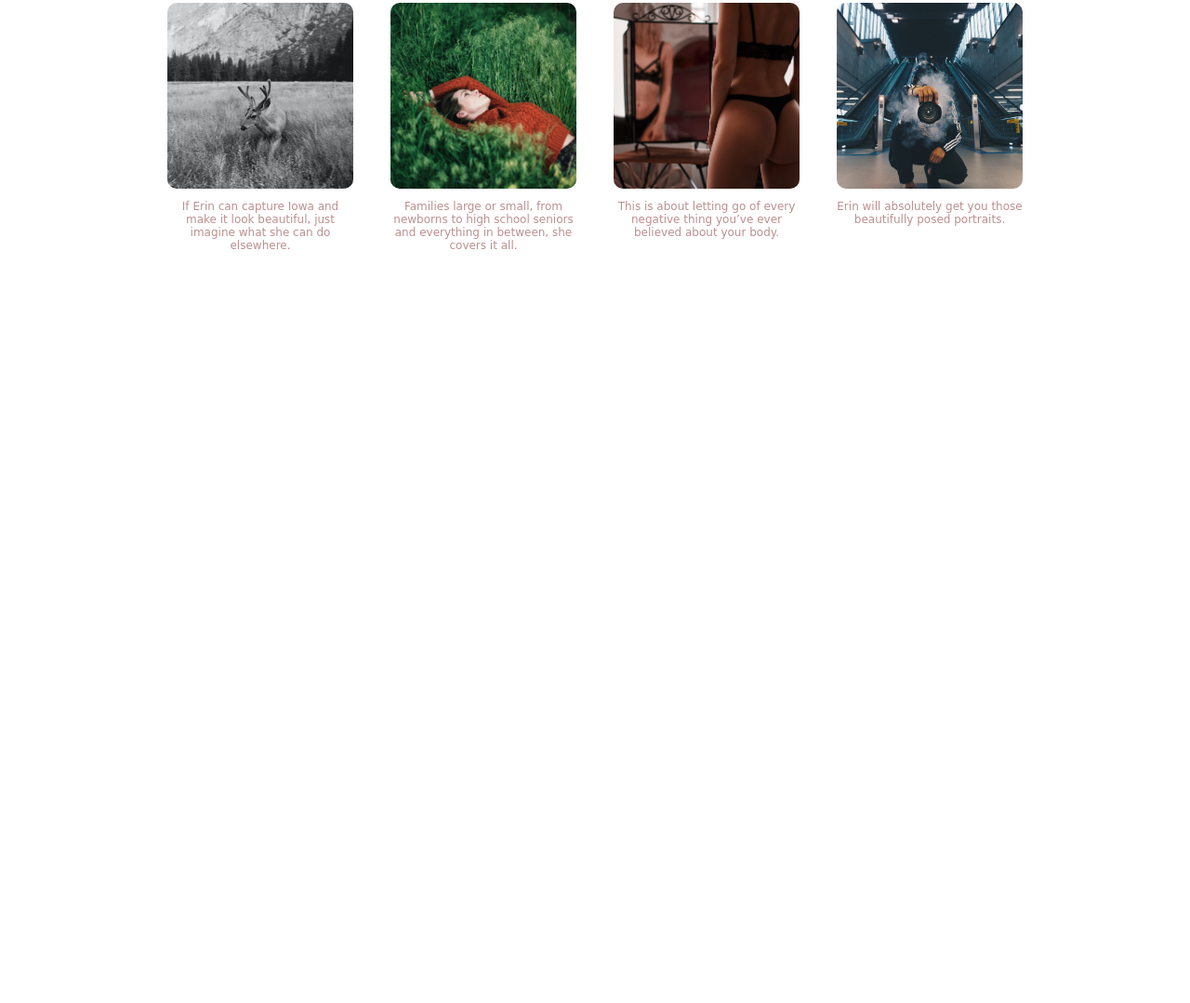
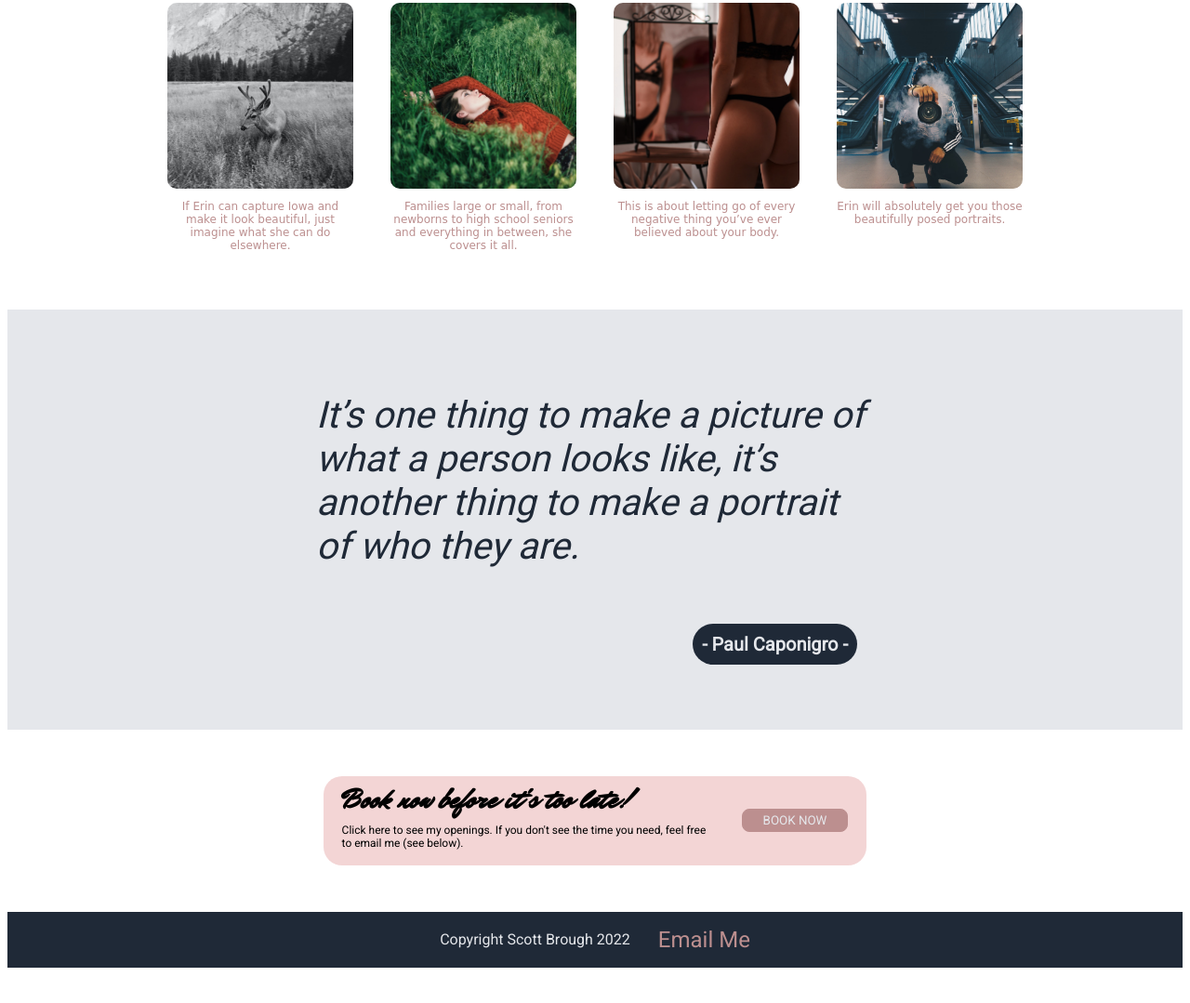
Before and after one commit to scbrough/odin-landing-page, a plain HTML site: page index.html in a window 1280 px wide. Shown: the part 665-1744 px from the top of the page at 93% size. Before the commit the page ends 998 px from the top, so only its background shows below. Drawn offline with Linux system fonts and the light colour scheme; a web font is replaced by a local one.

Commit message:
Finish final code on first draft

```diff
--- a/css/style.css
+++ b/css/style.css
@@ -11,7 +11,7 @@
   background-color: #1F2937;
   display: flex;
   flex-direction: column;
-  padding: 0 100px;
+  padding: 0 75px;
 }
 
 .topcontainer,
@@ -52,6 +52,7 @@ h1 {
 .header img {
   height: auto;
   width: 400px;
+  border-radius: 10px;
 }
 
 .info {
@@ -79,7 +80,7 @@ button {
 .secondcontainer {
   margin-bottom: 100px;
   justify-content: center;
-  gap: 200px;
+  gap: 150px;
 }
 
 .impinfo img {
@@ -105,21 +106,98 @@ button {
 .portfolio {
   text-align: center;
   color: rosybrown;
+  margin-bottom: 50px;
 }
 
 .portcont {
   display: flex;
   gap: 40px;
   justify-content: center;
+  flex-wrap: wrap;
 }
 
-.middle p {
+.middle .portfolio p {
   font-size: 12px;
   max-width: 200px;
-  font-family: 'Cedarville Cursive', cursive;;
+  font-family: 'Cedarville Cursive', cursive;
 }
 
 .impinfo {
   display: flex;
   flex-direction: column;
 }
+
+.quote {
+  background-color: #E5E7EB;
+  padding: 50px;
+  display: flex;
+  flex-direction: column;
+  justify-content: center;
+  align-items: center;
+  font-size: 40px;
+  color: #1F2937;
+  font-style: italic;
+  font-weight: lighter;
+}
+
+.quote p {
+  max-width: 600px;
+}
+
+#reference {
+  font-size: 20px;
+  font-style: normal;
+  align-self: flex-end;
+  padding: 10px;
+  margin-right: 300px;
+  font-weight: 900;
+  background-color: #1F2937;
+  border-radius: 100px;
+  color: #E5E7EB;
+}
+.banner {
+  display: flex;
+  justify-content: center;
+}
+
+.inner {
+  display: flex;
+  justify-content: center;
+  align-items: center;
+  gap: 30px;
+  margin: 50px;
+  background-color: rgb(243, 213, 213);
+  border-radius: 20px;
+  flex-wrap: wrap;
+  max-width: fit-content;
+  padding: 5px 20px;
+}
+
+.leftside h2{
+  font-family: 'Mr Dafoe', cursive;
+  font-size: 30px;
+  margin: 0;
+}
+
+.leftside p {
+  margin-top: 5px;
+  font-size: 12px;
+  max-width: 400px
+}
+
+.footer {
+  background-color: #1F2937;
+  color: #E5E7EB;
+  display: flex;
+  justify-content: center;
+  align-items: center;
+  gap: 5px;;
+  margin-left: auto;
+  font-size: 16px;
+}
+
+.separate a {
+  margin-left: 25px;
+  color: rosybrown;
+  font-size: 24px;
+}
--- a/index.html
+++ b/index.html
@@ -59,10 +59,23 @@
       </div>
     </div>
     <div class="quote">
-
+      <p>It’s one thing to make a picture of what a person looks like, it’s another thing to make a portrait of who they are.</p>
+      <p id="reference">- Paul Caponigro -</p>
     </div>
     <div class="banner">
-
+      <div class="inner">
+        <div class="leftside">
+          <h2>Book now before it's too late!</h2>
+          <p>Click here to see my openings. If you don't see the time you need, feel free to email me (see below).</p>
+        </div>
+        <div class="rightside">
+          <button>BOOK NOW</button>
+        </div>
+      </div>
+    </div>
+    <div class="footer">
+      <p>Copyright Scott Brough 2022</p>
+      <p class="separate"><a href="#">Email Me</a></p>
     </div>
   </div>
 </body>
```
Also changed, not shown: ._index.html.
